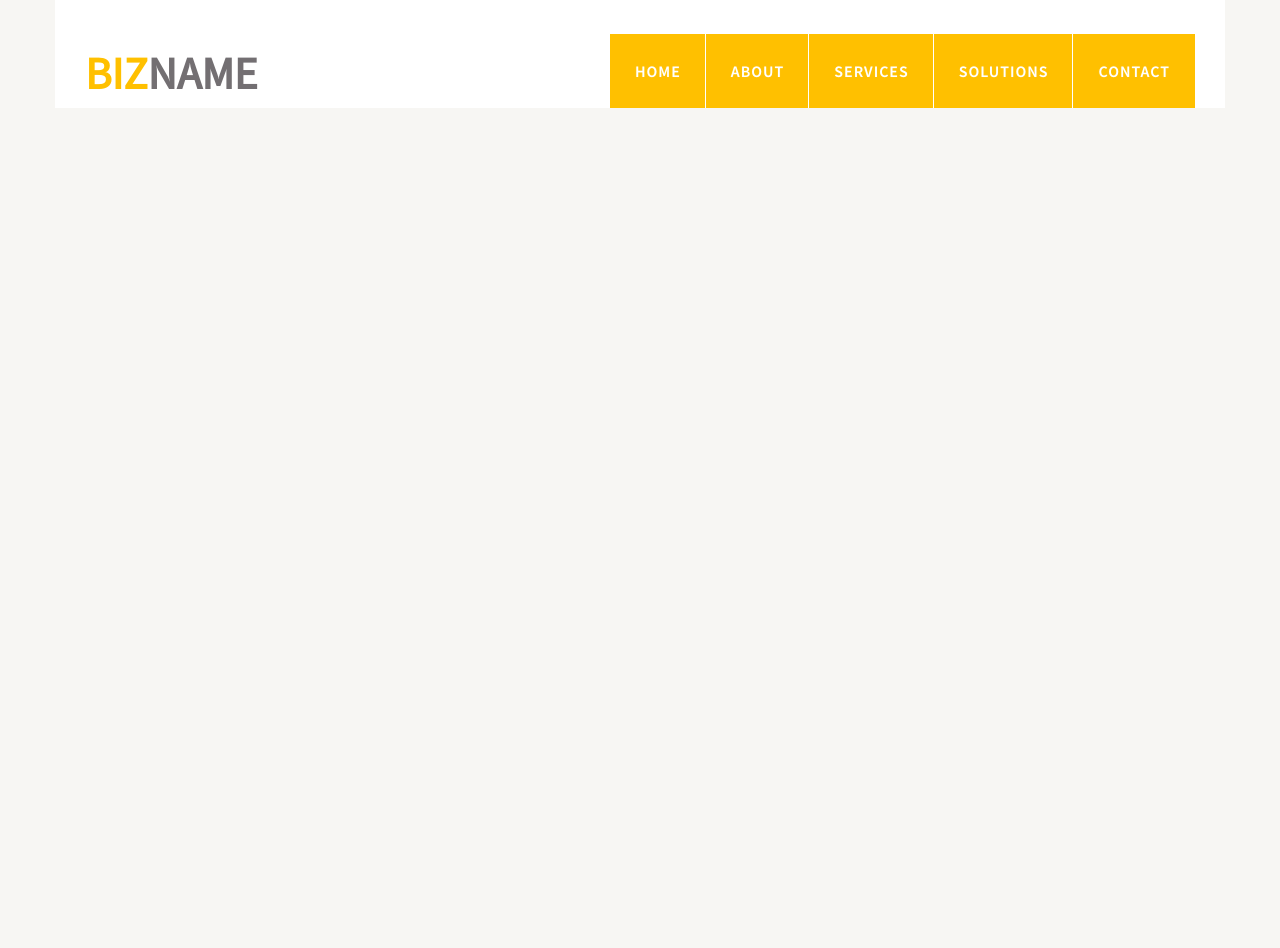
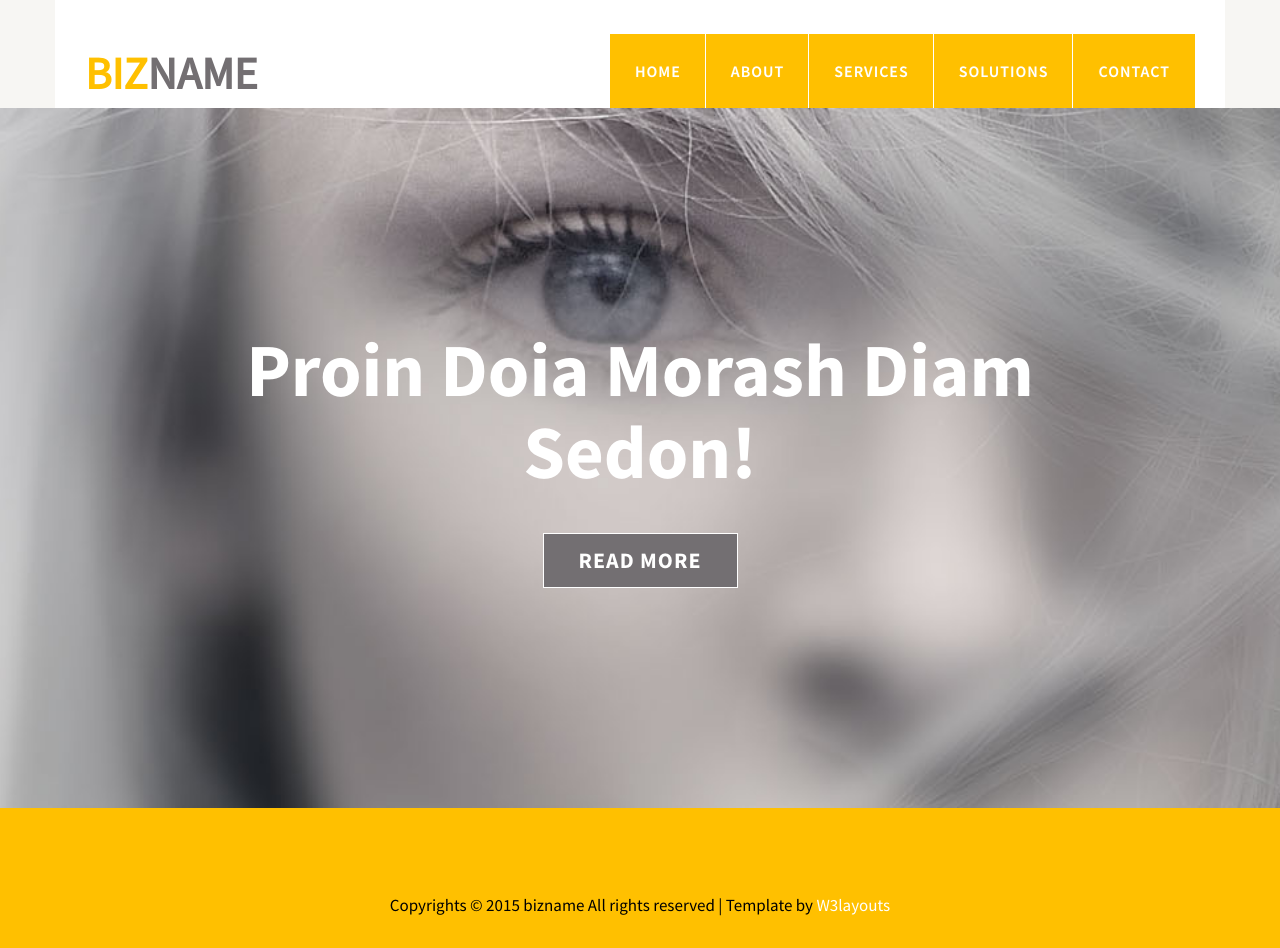
Before and after one commit to frontend90/bizname, a plain HTML site: page index.html in a window 1280 px wide. Before the commit the page ends 800 px from the top, so only its background shows below. Drawn offline with nearby package versions, Linux system fonts and the light colour scheme.

Commit message:
верстка

```diff
--- a/index.html
+++ b/index.html
@@ -40,6 +40,31 @@
   </header>
   <!-- /.header -->
 
+  <main>
+    <section class="info">
+      <div class="container">
+        <div class="title">
+          <h1>Proin Doia Morash Diam Sedon!</h1>
+          <div class="btn">
+            <button>read more</button>
+          </div>
+          <!-- /.btn -->
+        </div>
+        <!-- /.title -->
+      </div>
+      <!-- /.container -->
+    </section>
+    <!-- /.info -->
+  </main>
+
+  <footer class="footer">
+    <div class="container">
+      <p>Copyrights © 2015 bizname All rights reserved | Template by <a href="#">W3layouts</a></p>
+    </div>
+    <!-- /.container -->
+  </footer>
+  <!-- /.footer -->
+
 
 
 
--- a/sass/_interface.sass
+++ b/sass/_interface.sass
@@ -18,6 +18,11 @@
   src: url('../fonts/SourceSansPro-Semibold.otf')
 @mixin semi
   font-family: 'SourceSansPro-Semibold'
+@font-face
+  font-family: 'SourceSansPro-Bold'
+  src: url('../fonts/SourceSansPro-Bold.otf')
+@mixin bold
+  font-family: 'SourceSansPro-Bold'
 body
   background: #f7f6f3
   font-size: 14px
@@ -28,3 +33,4 @@ body
 .container
   max-width: 1170px
   margin: 0 auto
+  height: 100%
--- a/sass/blocks/_adaptive.sass
+++ b/sass/blocks/_adaptive.sass
@@ -1,3 +1,6 @@
+@media screen and ( max-width: 1180px )
+  .container
+    max-width: 95%
 @media screen and ( max-width: 850px )
   .header
     & .header-nav
@@ -58,3 +61,9 @@
               display: none
           &.show
             display: block
+@media screen and ( max-width: 460px )
+  .info
+    & .title
+      font-size: 75px
+      & h1
+        font-size: 70%
--- /dev/null
+++ b/sass/blocks/_footer.sass
@@ -0,0 +1,12 @@
+.footer
+  background: #FFC000
+  padding: 85px 0 30px
+  text-align: center
+  & p
+    color: #000000
+    font-size: 17px
+    & a
+      color: #ffffff
+      transition: .3s linear
+      &:hover
+        text-decoration: underline
--- /dev/null
+++ b/sass/blocks/_info.sass
@@ -0,0 +1,51 @@
+.info
+  background: url(../img/info/bg.jpg) no-repeat
+  background-size: cover
+  background-position: center
+  background-attachment: fixed
+  height: 700px
+  & .title
+    display: flex
+    flex-direction: column
+    justify-content: center
+    height: 100%
+    text-align: center
+    align-items: center
+    max-width: 810px
+    margin: auto
+    & h1
+      color: #ffffff
+      +bold
+      font-size: 75px
+      line-height: 1.1
+    & .btn
+      margin-top: 40px
+      & button
+        text-transform: uppercase
+        background: #736f72
+        color: #ffffff
+        width: 195px
+        height: 55px
+        +bold
+        font-size: 22px
+        letter-spacing: 1px
+        border: 1px solid #ffffff
+        z-index: 1
+        transition: .3s linear
+        position: relative
+        overflow: hidden
+        &:hover::before
+          transform: translateX(0)
+        &:hover
+          color: #736f72
+        &::before
+          content: ''
+          position: absolute
+          top: 0
+          left: 0
+          width: 100%
+          height: 100%
+          background: #ffffff
+          transform: translateX(-100%)
+          transition: .3s linear
+          z-index: -1
--- a/sass/style.sass
+++ b/sass/style.sass
@@ -1,3 +1,5 @@
 @import 'interface'
 @import 'blocks/header'
+@import 'blocks/info'
+@import 'blocks/footer'
 @import 'blocks/adaptive'
```
Also changed, not shown: css/style.css, fonts/SourceSansPro-Bold.otf (added), img/info/bg.jpg (added), 1 other file.
